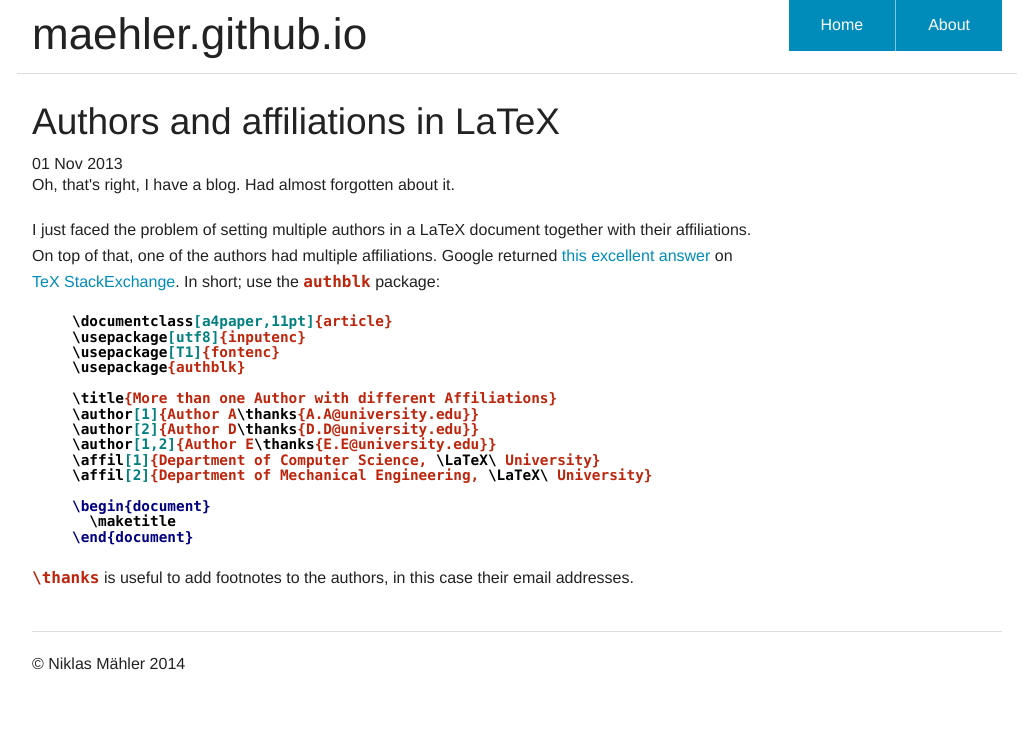
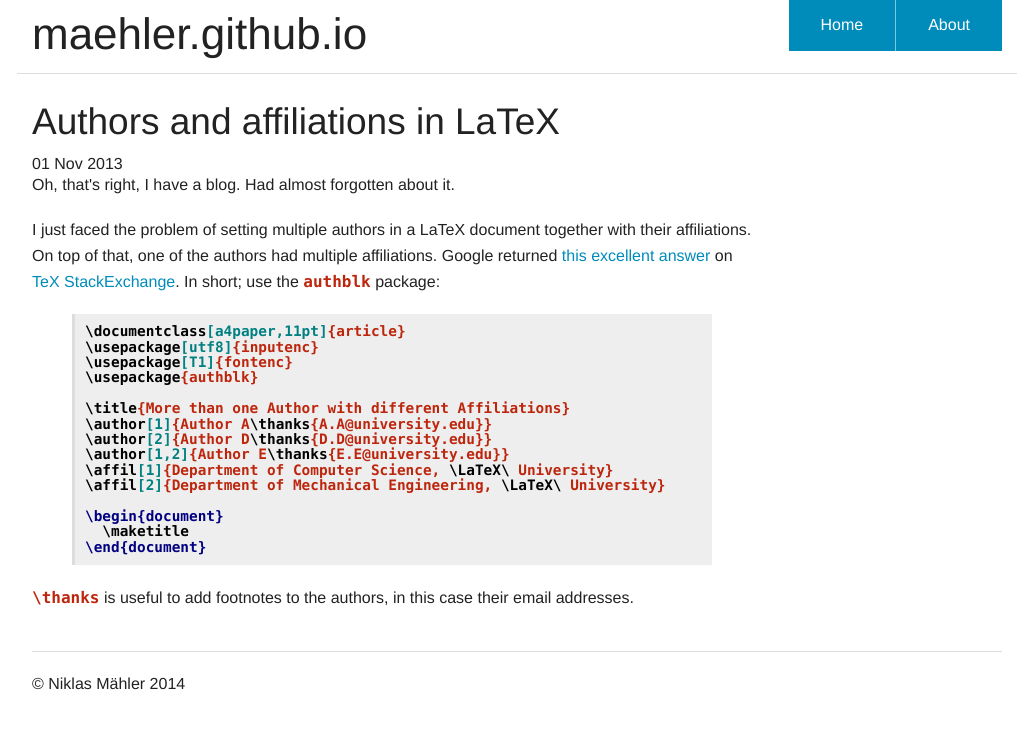
Before and after one commit to maehler/maehler.github.io, a Jekyll site: the page built from _posts/2013-11-01-authors-and-affiliations-in-latex.html, in a window 1280 px wide. Shown: the top 729 px of the page, without its empty margins (123-1156 px from the left). Built offline with Jekyll 4.4.1, drawn with Linux system fonts in a browser that asks for light colours.

Commit message:
code block style

```diff
--- a/css/style.css
+++ b/css/style.css
@@ -12,4 +12,7 @@
 .highlight {
 	margin-bottom: 20px;
 	font-size: 0.9em;
+	background-color: #EEE;
+	border-left: 3px solid #DDD;
+	padding: 10px;
 }
```
